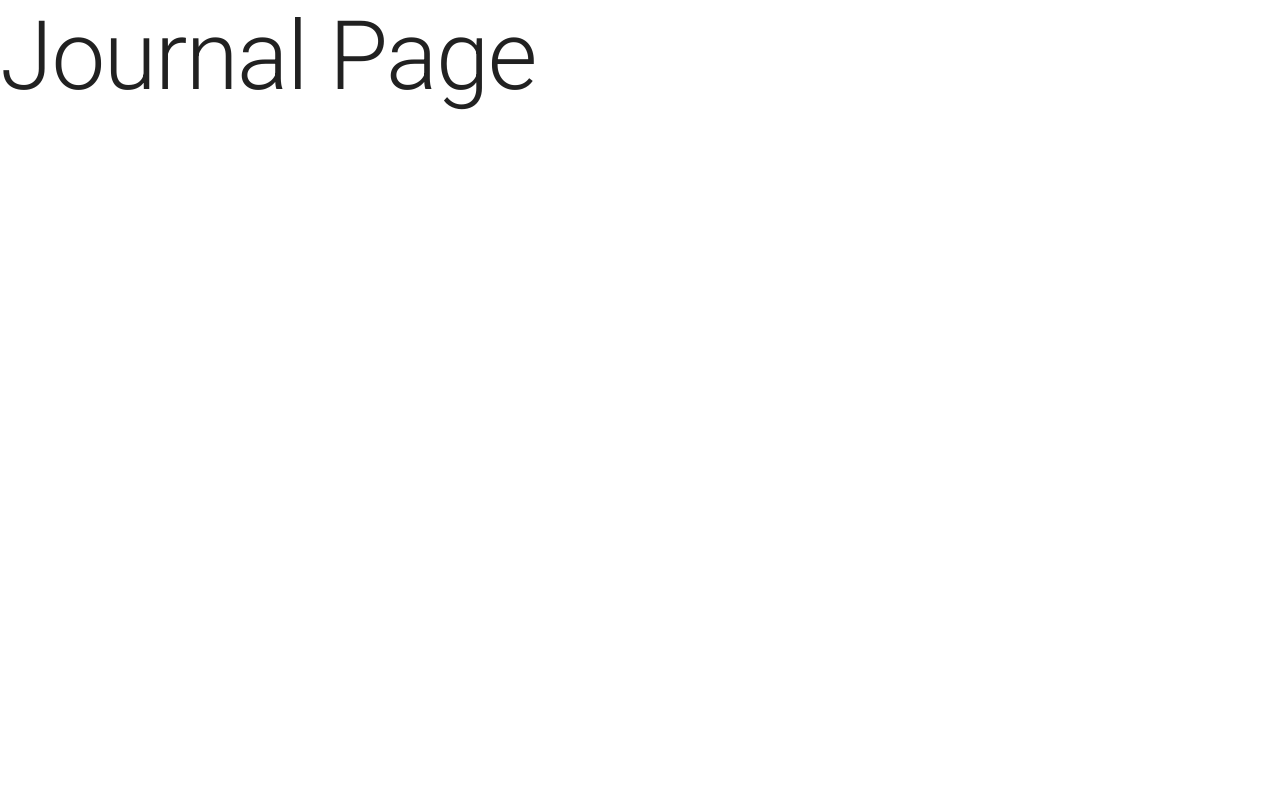
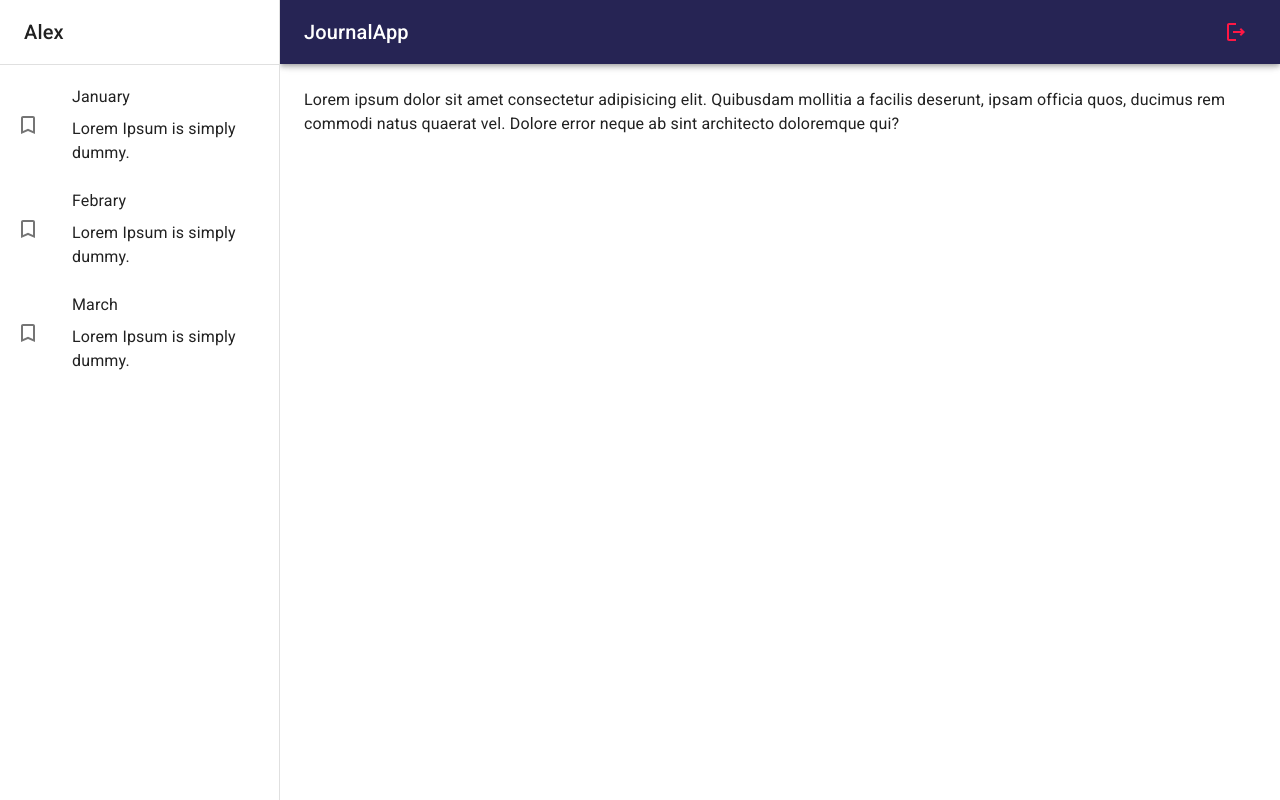
Before and after one commit to AlexMartin998/init-testing-redux-toolkit, a React (Vite) app: page / in a window 1280 px wide. Built offline with nearby package versions, Linux system fonts and the light colour scheme.

Commit message:
[ADD]: sidebar design added

```diff
--- a/src/auth/AuthRoutes.jsx
+++ b/src/auth/routes/AuthRoutes.jsx
@@ -1,6 +1,6 @@
 import { Navigate, Route, Routes } from 'react-router-dom';
 
-import { LoginPage, RegisterPage } from './pages';
+import { LoginPage, RegisterPage } from '../pages';
 
 export const AuthRoutes = () => {
   return (
--- /dev/null
+++ b/src/journal/components/Navbar.jsx
@@ -0,0 +1,38 @@
+import { AppBar, Grid, IconButton, Toolbar, Typography } from '@mui/material';
+import { LogoutOutlined, MenuOutlined } from '@mui/icons-material';
+
+export const Navbar = ({ drawerWidth }) => {
+  return (
+    <AppBar
+      position="fixed"
+      sx={{
+        width: { sm: `calc(100% - ${drawerWidth}px)` },
+        ml: { sm: `${drawerWidth}` },
+      }}
+    >
+      <Toolbar>
+        <IconButton
+          color="inherit"
+          edge="start"
+          sx={{ mr: 2, display: { sm: 'none' } }}
+        >
+          <MenuOutlined />
+        </IconButton>
+
+        <Grid
+          container
+          direction="row"
+          justifyContent="space-between"
+          alignItems="center"
+        >
+          <Typography variant="h6" noWrap component="div">
+            JournalApp
+          </Typography>
+          <IconButton color="error">
+            <LogoutOutlined />
+          </IconButton>
+        </Grid>
+      </Toolbar>
+    </AppBar>
+  );
+};
--- /dev/null
+++ b/src/journal/components/SideBar.jsx
@@ -0,0 +1,58 @@
+import { TurnedInNot } from '@mui/icons-material';
+import {
+  Drawer,
+  Box,
+  Toolbar,
+  Typography,
+  Divider,
+  List,
+  ListItem,
+  ListItemButton,
+  ListItemIcon,
+  ListItemText,
+  Grid,
+} from '@mui/material';
+
+export const SideBar = ({ drawerWidth = 240 }) => {
+  return (
+    <Box
+      component="nav"
+      sx={{ width: { sm: drawerWidth }, flexShrink: { sm: 0 } }}
+    >
+      <Drawer
+        variant="permanent" // temporary si se quiere mostrar a voluntad
+        open
+        sx={{
+          display: { xs: 'block' },
+          '& .MuiDrawer-paper': { boxSizing: 'border-box', width: drawerWidth },
+        }}
+      >
+        <Toolbar>
+          <Typography variant="h6" noWrap component="div">
+            Alex
+          </Typography>
+        </Toolbar>
+        <Divider />
+
+        <List>
+          {['January', 'Febrary', 'March'].map(text => (
+            <ListItem key={text} disablePadding>
+              <ListItemButton>
+                <ListItemIcon>
+                  <TurnedInNot />
+                </ListItemIcon>
+
+                <Grid container>
+                  <ListItemText primary={text}></ListItemText>
+                  <ListItemText
+                    primary={'Lorem Ipsum is simply dummy.'}
+                  ></ListItemText>
+                </Grid>
+              </ListItemButton>
+            </ListItem>
+          ))}
+        </List>
+      </Drawer>
+    </Box>
+  );
+};
--- /dev/null
+++ b/src/journal/components/index.js
@@ -0,0 +1,2 @@
+export * from './Navbar';
+export * from './SideBar';
--- /dev/null
+++ b/src/journal/layout/JournalLayout.jsx
@@ -0,0 +1,21 @@
+import { Toolbar } from '@mui/material';
+import { Box } from '@mui/system';
+import { Navbar, SideBar } from '../components';
+
+const drawerWidth = 280;
+
+export const JournalLayout = ({ children }) => {
+  return (
+    <Box sx={{ display: 'flex' }}>
+      <Navbar drawerWidth={drawerWidth} />
+
+      <SideBar drawerWidth={drawerWidth} />
+
+      <Box component="main" sx={{ flexGrow: 1, p: 3 }}>
+        <Toolbar />
+
+        {children}
+      </Box>
+    </Box>
+  );
+};
--- a/src/journal/pages/JournalPage.jsx
+++ b/src/journal/pages/JournalPage.jsx
@@ -1,9 +1,17 @@
 import { Typography } from '@mui/material';
+import { JournalLayout } from '../layout/JournalLayout';
 
 export const JournalPage = () => {
   return (
-    <>
-      <Typography variant="h1">Journal Page</Typography>
-    </>
+    <JournalLayout>
+      <Typography>
+        Lorem ipsum dolor sit amet consectetur adipisicing elit. Quibusdam
+        mollitia a facilis deserunt, ipsam officia quos, ducimus rem commodi
+        natus quaerat vel. Dolore error neque ab sint architecto doloremque qui?
+      </Typography>
+
+      {/* NothingSelectec */}
+      {/* NotView */}
+    </JournalLayout>
   );
 };
--- a/src/router/AppRouter.jsx
+++ b/src/router/AppRouter.jsx
@@ -1,5 +1,6 @@
 import { Route, Routes } from 'react-router-dom';
-import { AuthRoutes } from '../auth/AuthRoutes';
+
+import { AuthRoutes } from '../auth/routes/AuthRoutes';
 import { JournalRoutes } from '../journal/routes/JournalRoutes';
 
 export const AppRouter = () => {
```
